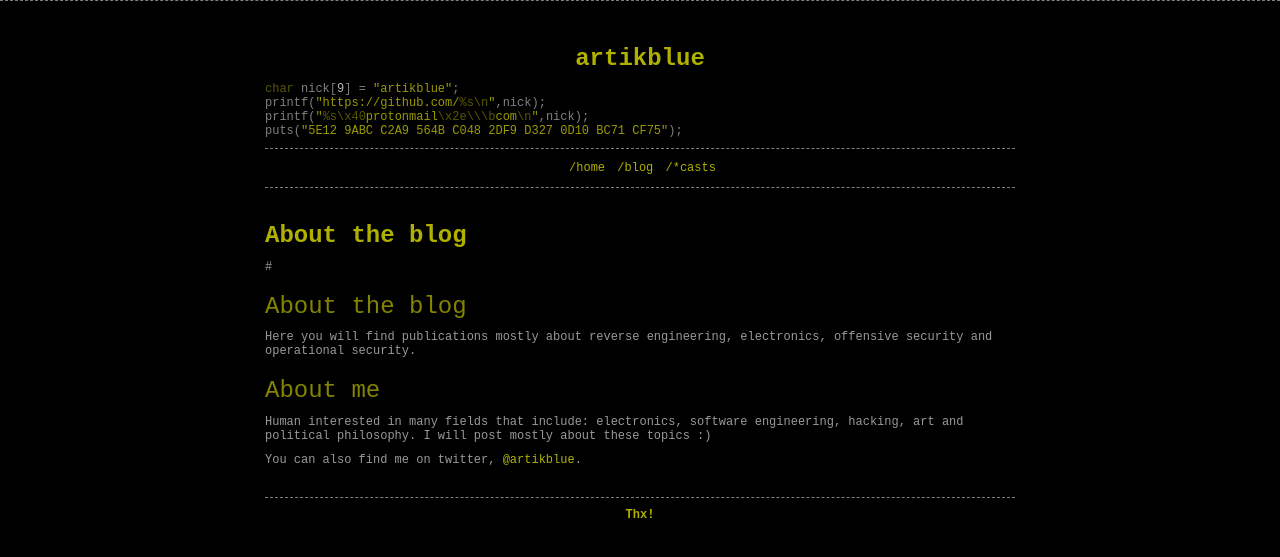
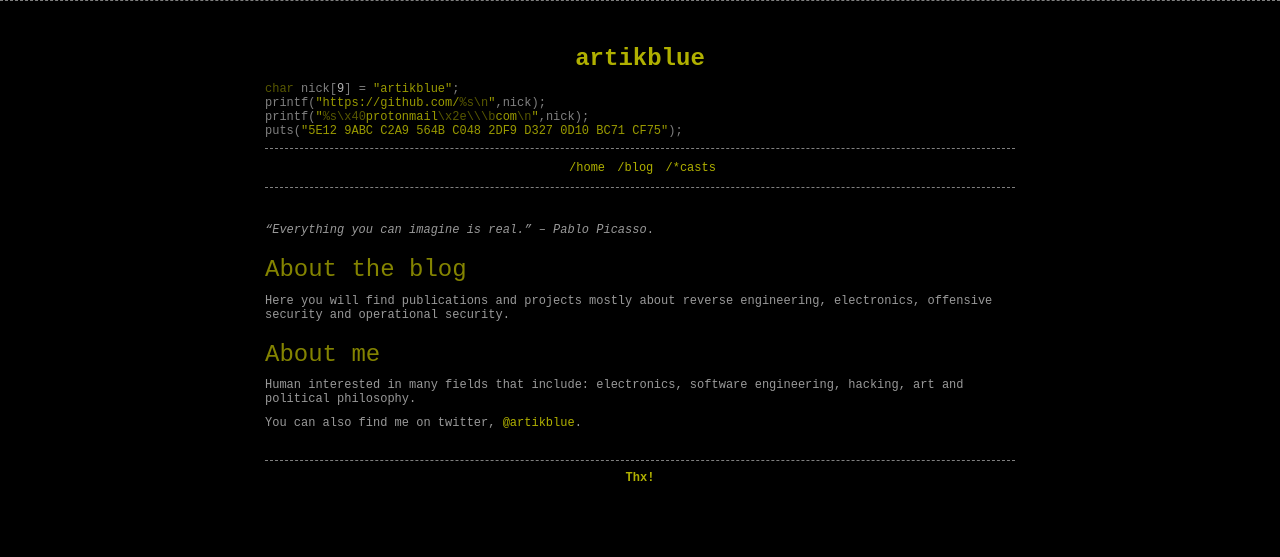
Before and after one commit to artikblue/artikblue.github.io, a Jekyll site: the page built from index.md, in a window 1280 px wide. Shown: the top 557 px of the page. Built offline with Jekyll 4.4.1, drawn with Linux system fonts in a browser that asks for light colours; our own code applies the rules of GitHub Pages for plain Markdown files.

Commit message:
main page edit

```diff
--- a/index.md
+++ b/index.md
@@ -1,14 +1,15 @@
 ---
 layout: content
 ---
-#
+
+<em>"Everything you can imagine is real." -- Pablo Picasso</em>.
 
 ### About the blog
 
-Here you will find publications mostly about reverse engineering, electronics, offensive security and operational security.
+Here you will find publications and projects mostly about reverse engineering, electronics, offensive security and operational security.
 
 ### About me
 
-Human interested in many fields that include: electronics, software engineering, hacking, art and political philosophy. I will post mostly about these topics :)
+Human interested in many fields that include: electronics, software engineering, hacking, art and political philosophy.
 
 You can also find me on twitter, [@artikblue](https://twitter.com/artikblue).
```
